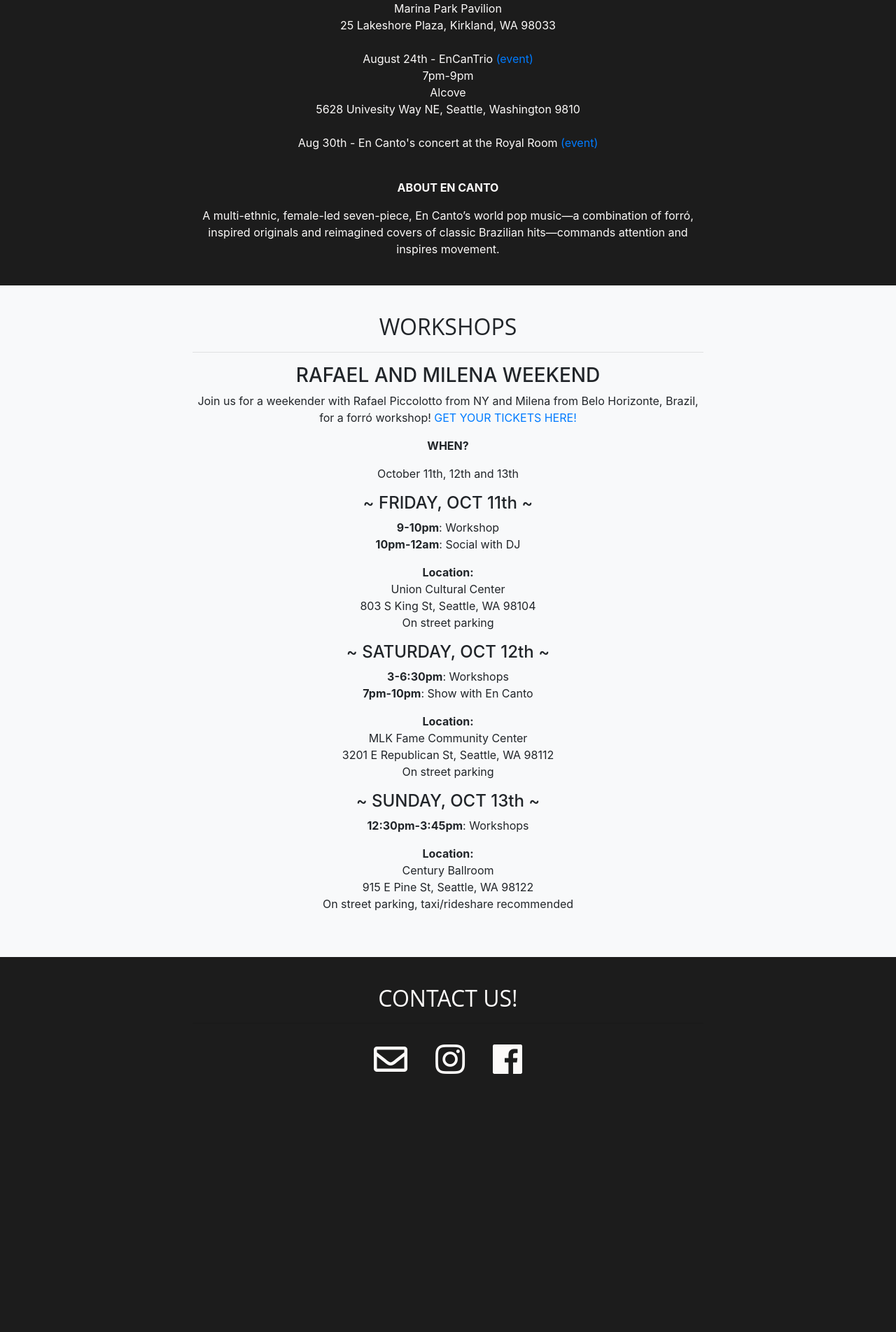
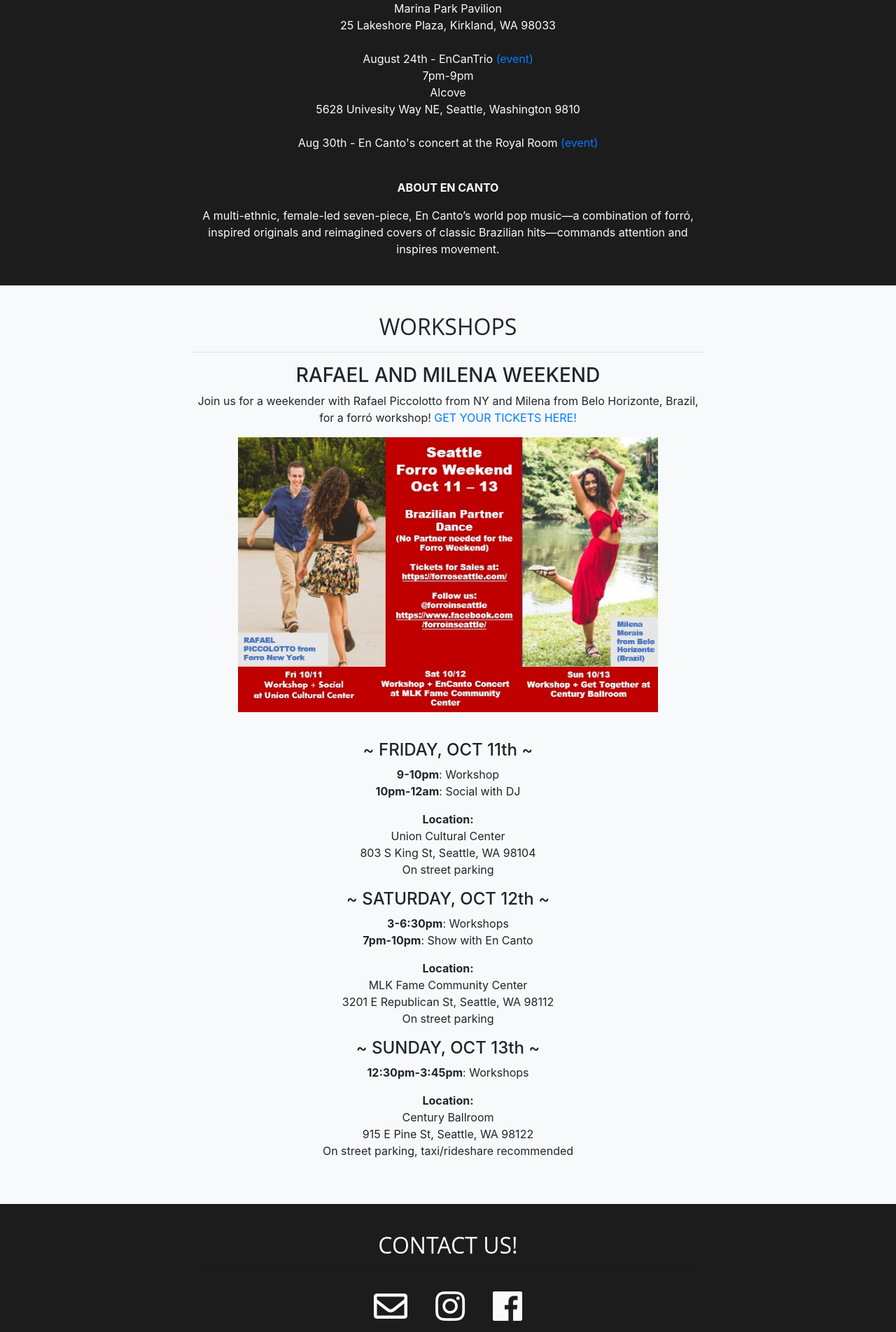
Before and after one commit to lararal/lararal.github.io, a Jekyll site: the page built from index.html, in a window 1280 px wide. Shown: the part 3605-5509 px from the top of the page at 70% size. Built offline with Jekyll 4.4.1, drawn with Linux system fonts in a browser that asks for light colours; nearby versions of some CDN libraries; before the commit the page ends 5156 px from its top, so only the background shows below that.

Commit message:
Added workshop flyer

```diff
--- a/_includes/workshops.html
+++ b/_includes/workshops.html
@@ -6,8 +6,7 @@
                 <hr class="light">
                 <h3 class="light">RAFAEL AND MILENA WEEKEND</h3>
                 <p>Join us for a weekender with Rafael Piccolotto from NY and Milena from Belo Horizonte, Brazil, for a forró workshop! <a href="https://www.forronewyork.com/events-1/seattle-forro-weekend">GET YOUR TICKETS HERE!</a></p>
-                <p class="hour-text">WHEN?</p>
-                <p>October 11th, 12th and 13th</p>
+                <img class="workshop-img" src="/img/rafamilena.jpeg"><br />
                 <h4>~ FRIDAY, OCT 11th ~</h4>
                 <p>
                     <span class="hour-text">9-10pm</span>: Workshop<br />
--- a/css/main.css
+++ b/css/main.css
@@ -78,6 +78,14 @@
 	margin-bottom: 40px;
 }
 
+.workshop-img {
+	height: auto;
+	max-width: 600px;
+	max-height: 800px;
+	width: auto;
+	margin-bottom: 40px;
+}
+
 .contact-logo {
 	font-size: 3em;
 	margin: 0px 20px 0px 20px;
```
Also changed, not shown: img/rafamilena.jpeg (added), 4 other files.
